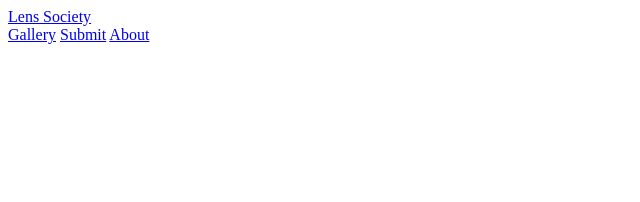
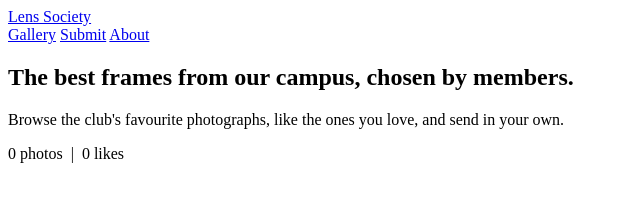
Before and after one commit to satgur-codes/ITC-project, a plain HTML site: page index.html in a window 1280 px wide. Shown: the whole page, without its empty margins (0-640 px from the left). Drawn offline with Linux system fonts and the light colour scheme.

Commit message:
Implement hero section in index.html
Added a hero section to showcase featured photographs and statistics.

```diff
--- a/index.html
+++ b/index.html
@@ -19,5 +19,11 @@
       <a href="#about">About</a>
     </nav>
   </header>
+  <main id="top">
+    <section class="hero">
+      <h1>The best frames from our campus, chosen by members.</h1>
+      <p>Browse the club's favourite photographs, like the ones you love, and send in your own.</p>
+      <p class="stats"><span id="statPhotos">0</span> photos &nbsp;|&nbsp; <span id="statLikes">0</span> likes</p>
+    </section>
 </body>
 </html>
```
